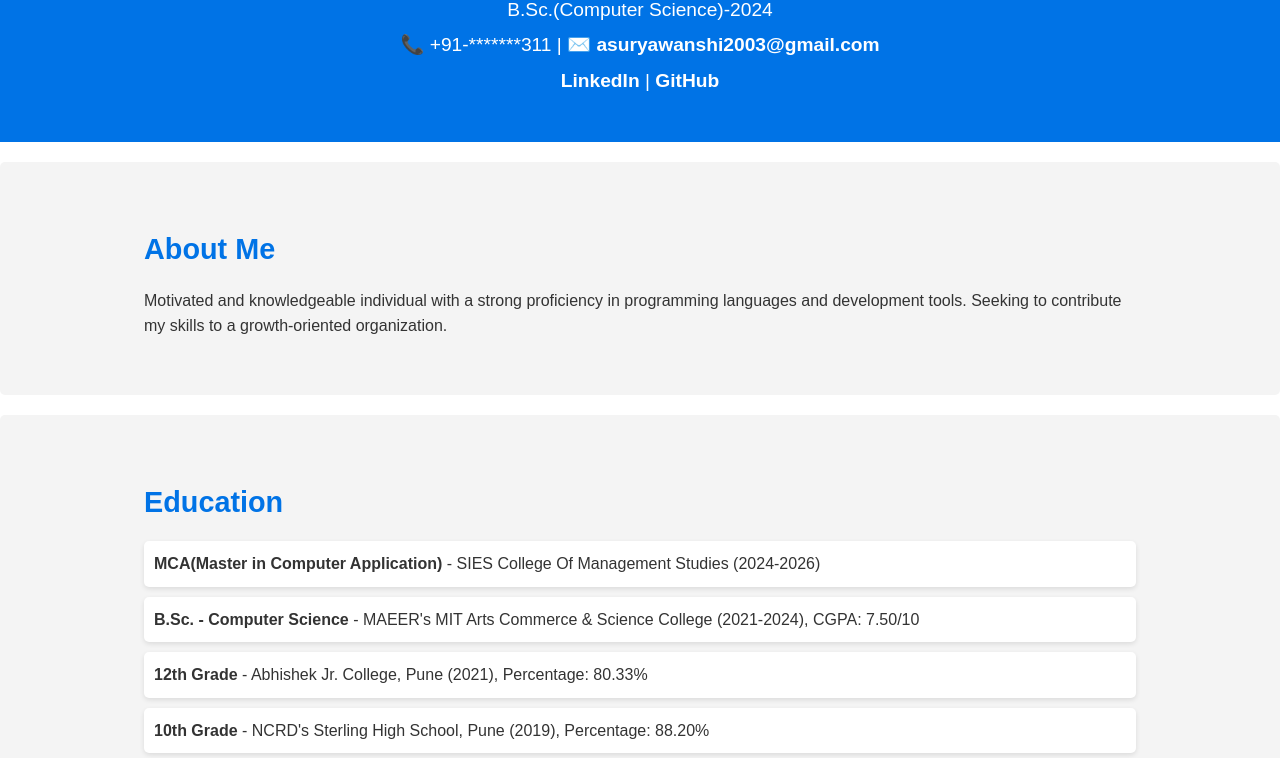
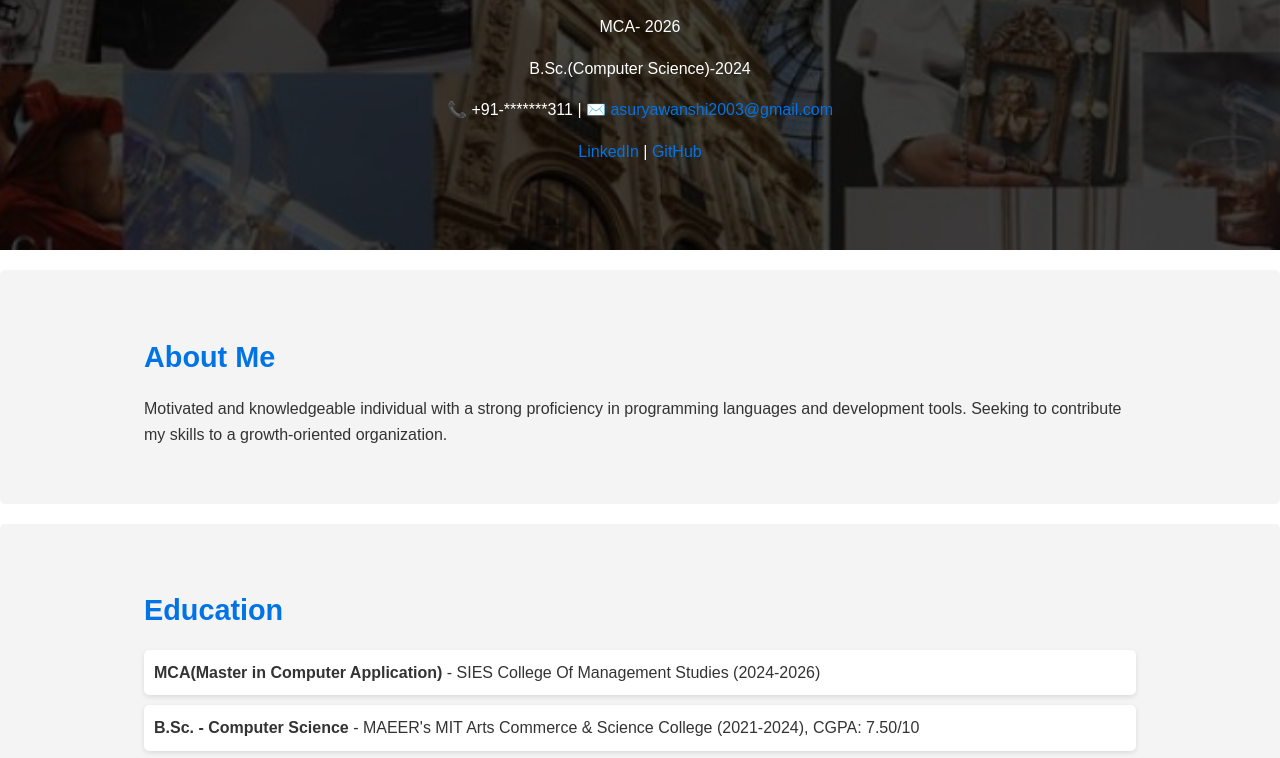
Before and after one commit to anuja19103/Portfolio-Website, a plain HTML site: page index.html in a window 1280 px wide. Shown: the part 150-908 px from the top of the page. Drawn offline with Linux system fonts and the light colour scheme.

Commit message:
Edited files

```diff
--- a/index.html
+++ b/index.html
@@ -51,6 +51,13 @@
                     <p>Team Size: 1</p>
                     <p>Developing an SMS spam classifier using a dataset of labeled SMS messages. It includes data cleaning, preprocessing, exploratory data analysis, and model building with Multinomial Naive Bayes. Technologies used: Python, Scikit-learn, Pandas, Matplotlib.</p>
                     <p><a href="https://github.com/anuja19103/The-Spam-Sniffer" target="_blank">View Project</a></p>
+                </li>
+
+                <li>
+                    <strong>Simple Calculator</strong> (Dec 2024 - Present)
+                    <p>Team Size: 1</p>
+                    <p>Developing a Calculato using HTML, CSS and JavaScript.</p>
+                    <p><a href="https://anuja19103.github.io/Calculator/" target="_blank">View Project</a></p>
                 </li>
 
             </ul>
--- a/style.css
+++ b/style.css
@@ -13,33 +13,33 @@ body {
 }
 
 /* Header */
+/* Header with Background Image */
 header {
-    background: #0073e6;
+    background: url('bg-img.jpg') no-repeat center center/cover;
     color: #fff;
-    padding: 20px 0;
+    padding: 50px 0;
     text-align: center;
+    position: relative;
 }
 
-header h1 {
-    margin: 0;
-    font-size: 2.5em;
+/* Optional: Add an overlay for better text readability */
+header::before {
+    content: "";
+    position: absolute;
+    top: 0;
+    left: 0;
+    width: 100%;
+    height: 100%;
+    background: rgba(0, 0, 0, 0.5); /* Adjust transparency */
+    z-index: 1;
 }
 
-header p {
-    margin: 5px 0;
-    font-size: 1.2em;
+header h1,
+header p,
+header a {
+    position: relative;
+    z-index: 2;
 }
-
-header a {
-    color: #fff;
-    text-decoration: none;
-    font-weight: bold;
-}
-
-header a:hover {
-    text-decoration: underline;
-}
-
 /* Sections */
 section {
     margin: 20px 0;
```
Also changed, not shown: bg-img.jpg (added).
